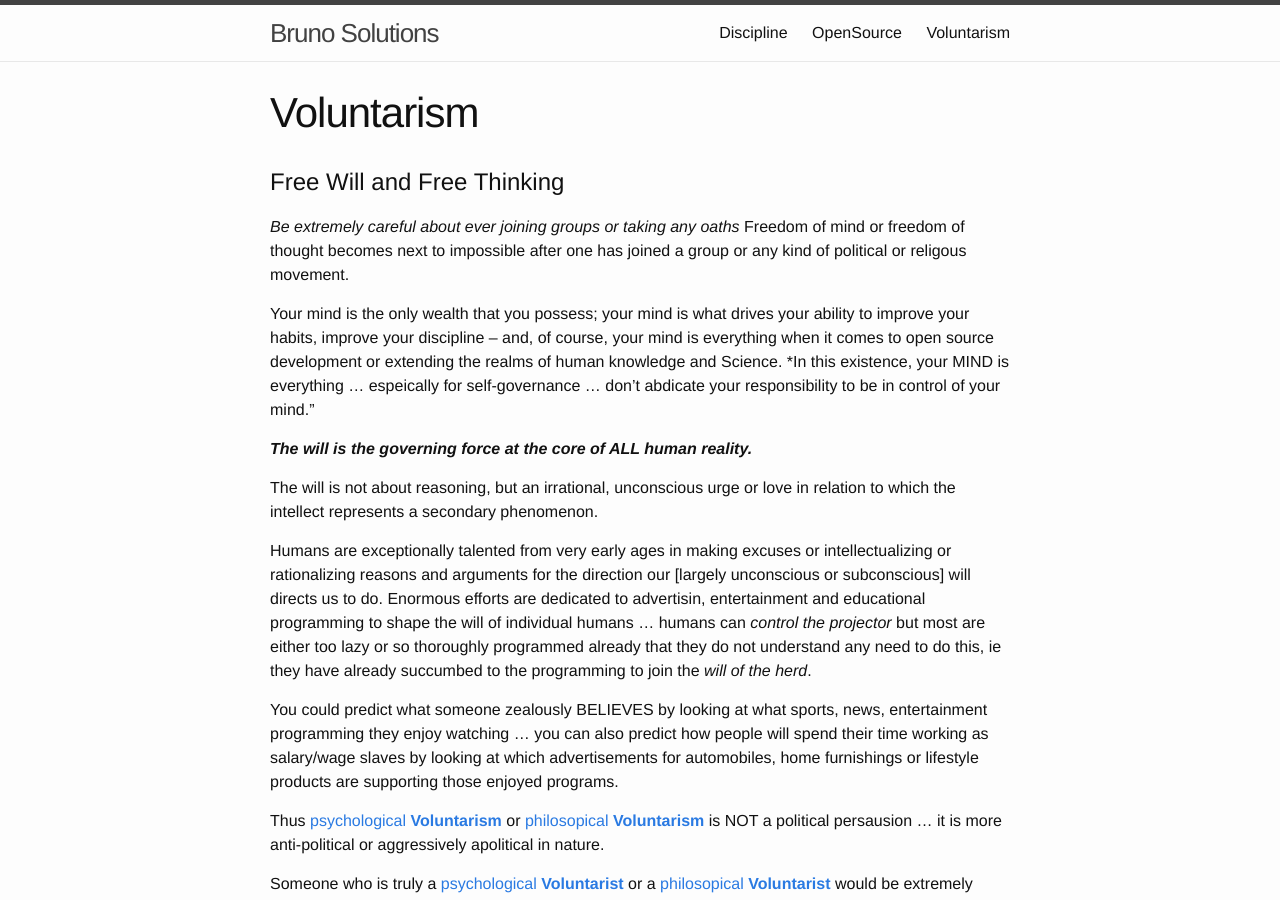
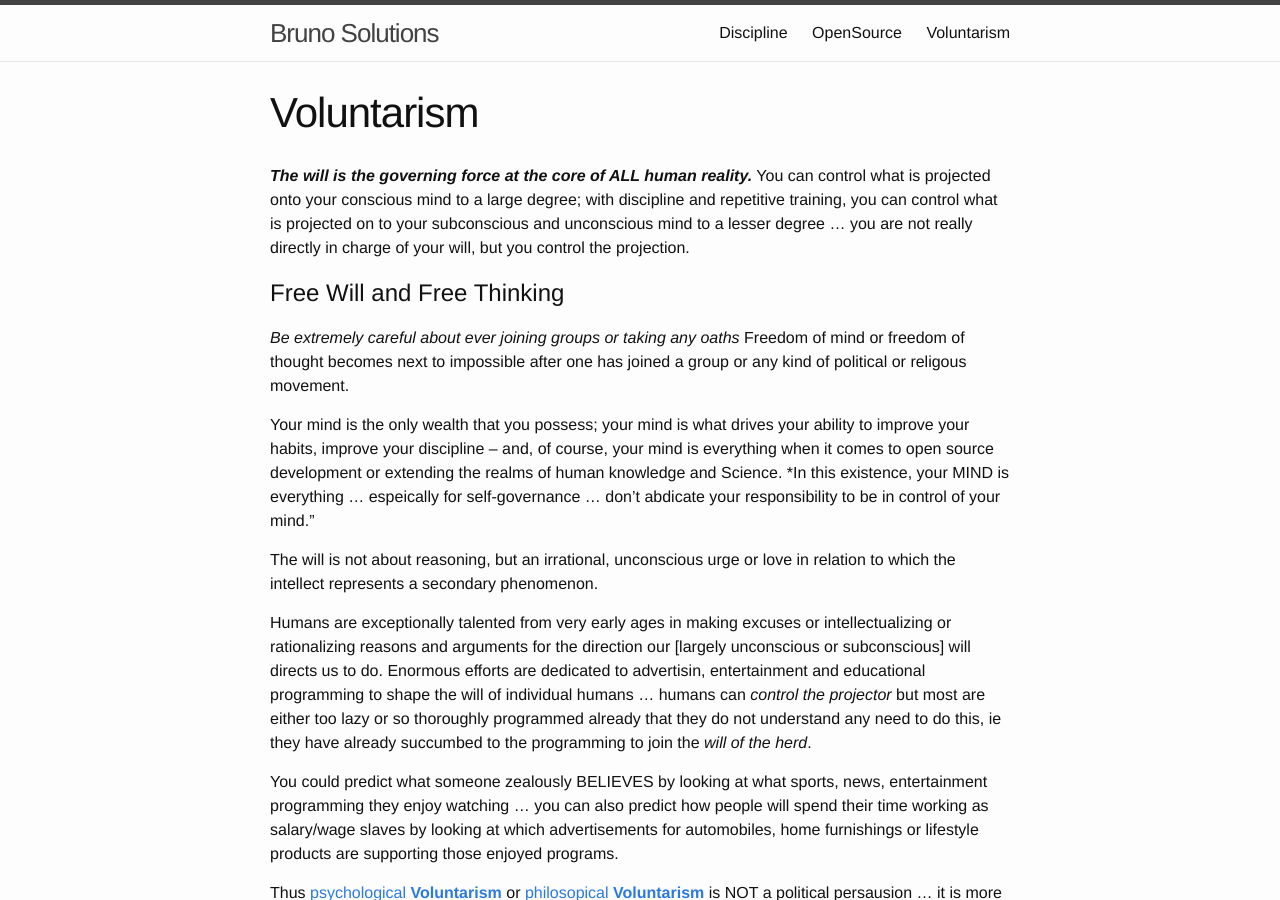
Before and after one commit to RockRapids/SHOP, a Jekyll site: the page built from Voluntarism.md, in a window 1280 px wide and 900 px high. Built offline with Jekyll 4.4.1, drawn with Linux system fonts in a browser that asks for light colours.

Commit message:
projection

```diff
--- a/Voluntarism.md
+++ b/Voluntarism.md
@@ -4,13 +4,15 @@ title: Voluntarism
 permalink: /Voluntarism/
 ---
 
+
+
+***The will is the governing force at the core of ALL human reality.*** You can control what is projected onto your conscious mind to a large degree; with discipline and repetitive training, you can control what is projected on to your subconscious and unconscious mind to a lesser degree ... you are not really directly in charge of your will, but you control the projection.
+
 # Free Will and Free Thinking
 
 *Be extremely careful about ever joining groups or taking any oaths*  Freedom of mind or freedom of thought becomes next to impossible after one has joined a group or any kind of political or religous movement.
 
 Your mind is the only wealth that you possess; your mind is what drives your ability to improve your habits, improve your discipline -- and, of course, your mind is everything when it comes to open source development or extending the realms of human knowledge and Science. *In this existence, your MIND is everything ... espeically for self-governance ... don't abdicate your responsibility to be in control of your mind."
-
-***The will is the governing force at the core of ALL human reality.***
 
 The will is not about reasoning, but an irrational, unconscious urge or love in relation to which the intellect represents a secondary phenomenon.
 
```
